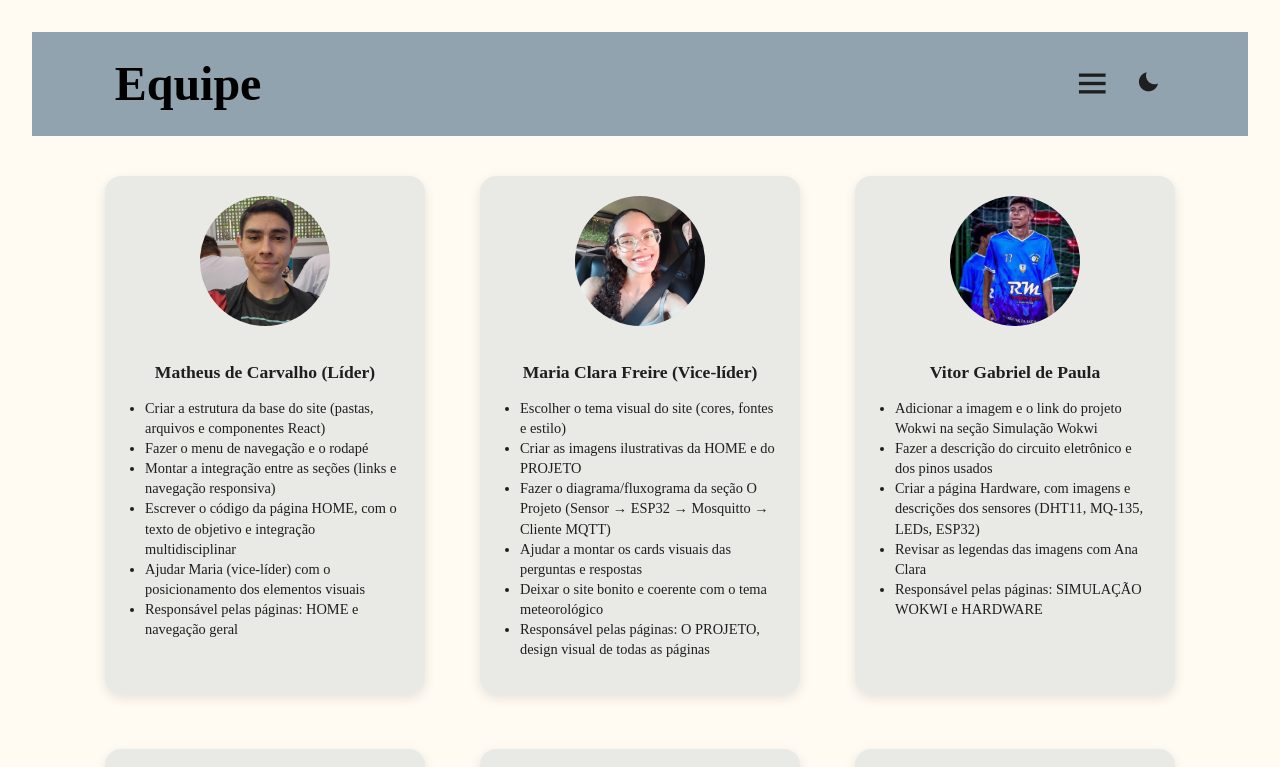
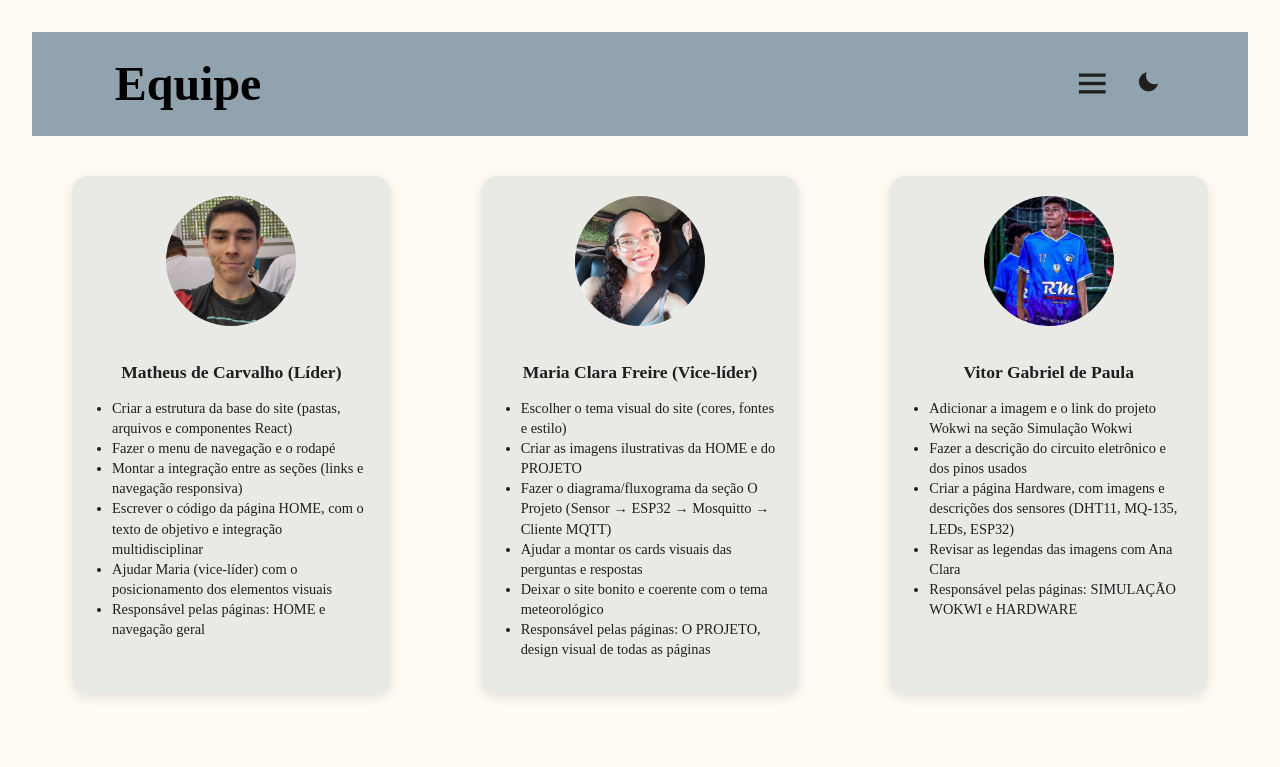
Before and after one commit to Matheus2570/Site-Projeto-IOT, a React (Vite) app: page /equipe in a window 1280 px wide. Shown: the top 767 px of the page. Built offline with nearby package versions, Linux system fonts and the light colour scheme.

Commit message:
Dia 22/10/2025 Matheus

```diff
--- a/src/pages/equipe.css
+++ b/src/pages/equipe.css
@@ -13,13 +13,13 @@
   display: flex;
   flex-wrap: wrap;
   justify-content: center;
-  gap: 55px;
+  gap: 90px;
 }
 
 /* Cada card (membro) */
 .equipe-card {
   flex: 1 1 300px;
-  max-width: 320px;
+  max-width: 370px;
   background-color: rgba(144, 163, 174, 0.2);
   padding: 20px;
   border-radius: 16px;
```
